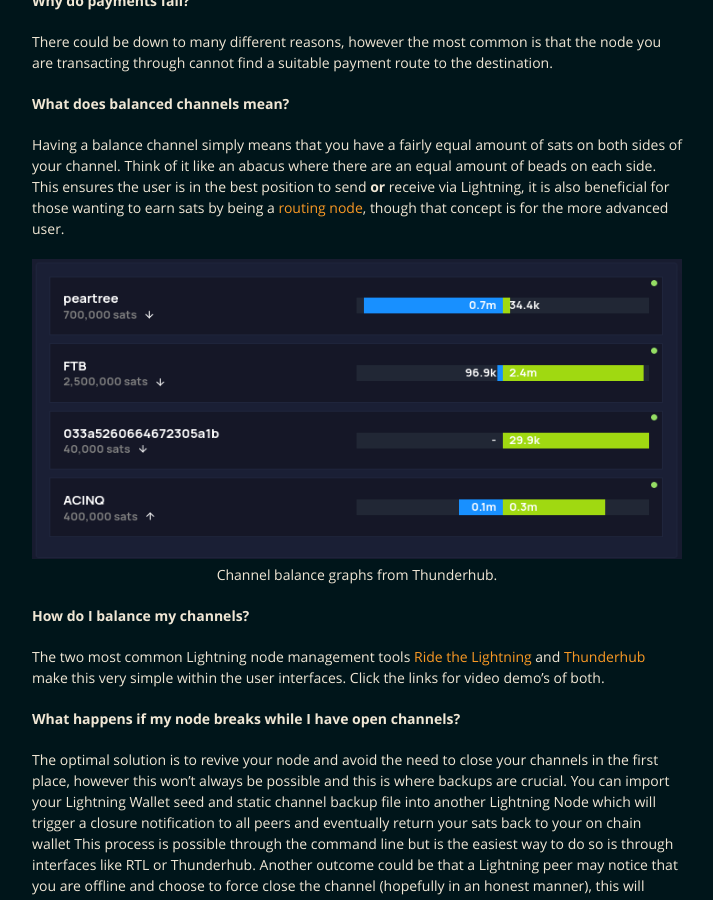
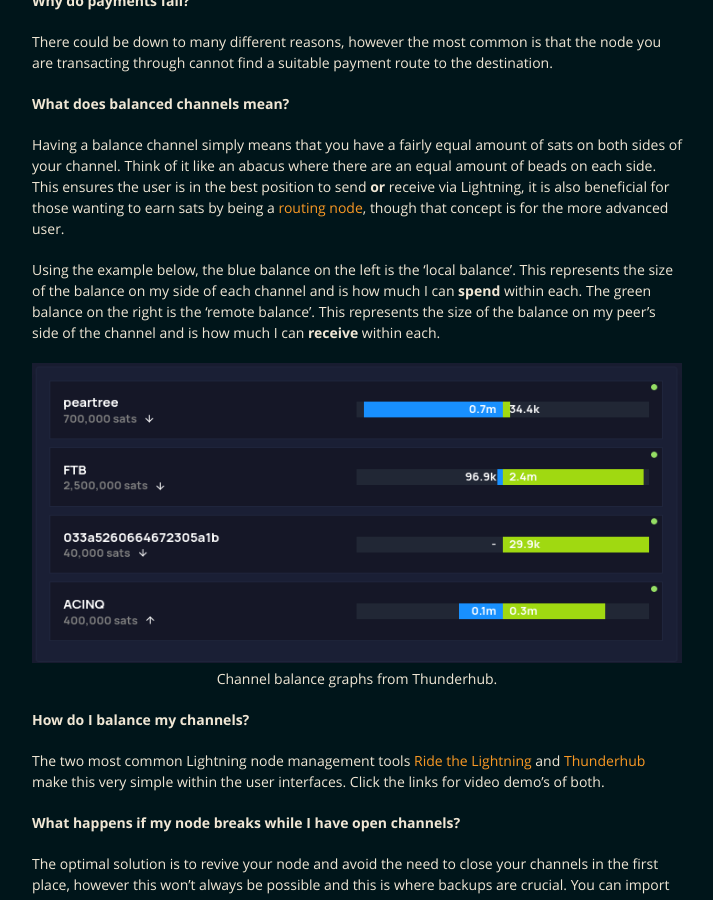
Before and after one commit to BitcoinQnA/ln-guide, a Jekyll site: the page built from index.md, in a window 1280 px wide and 900 px high, scrolled down 7003 px. Shown: the whole window, without its empty margins (283-996 px from the left). Built offline with Jekyll 4.4.1, drawn with Linux system fonts in a browser that asks for light colours.

Commit message:
Update index.md

```diff
--- a/index.md
+++ b/index.md
@@ -186,6 +186,8 @@ There could be down to many different reasons, however the most common is that t
 
 Having a balance channel simply means that you have a fairly equal amount of sats on both sides of your channel. Think of it like an abacus where there are an equal amount of beads on each side. This ensures the user is in the best position to send **or** receive via Lightning, it is also beneficial for those wanting to earn sats by being a [routing node](https://blog.lightning.engineering/posts/2019/11/07/routing-guide-2.html), though that concept is for the more advanced user.
 
+Using the example below, the blue balance on the left is the 'local balance'. This represents the size of the balance on my side of each channel and is how much I can **spend** within each. The green balance on the right is the 'remote balance'. This represents the size of the balance on my peer's side of the channel and is how much I can **receive** within each.
+
 <p align="center">
 <img src="https://raw.githubusercontent.com/BitcoinQnA/ln-guide/master/assets/images/Channels.png" class=responsive width="650" height="300" maxheight="300" />
 
```
